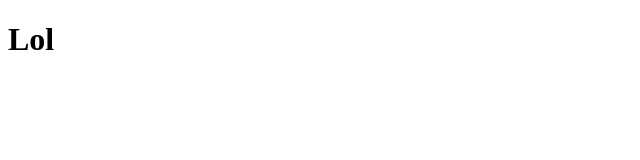
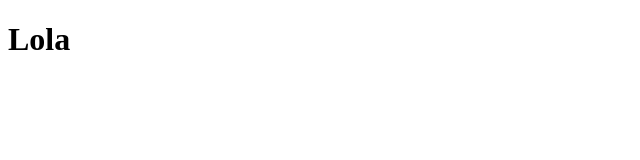
Before and after one commit to neamoire/project, a plain HTML site: page index.html in a window 1280 px wide. Shown: the full height of the page, 0-640 px from the left. Drawn offline with Linux system fonts and the light colour scheme.

Commit message:
first commit

```diff
--- a/index.html
+++ b/index.html
@@ -6,7 +6,7 @@
   <meta name="viewport" content="width=device-width, initial-scale=1.0">
   <title>Document</title>
 </head>
-<h1>Lol</h1>
+<h1>Lola</h1>
 <body>
   <script src="js/script.js"></script>
 </body>
```
